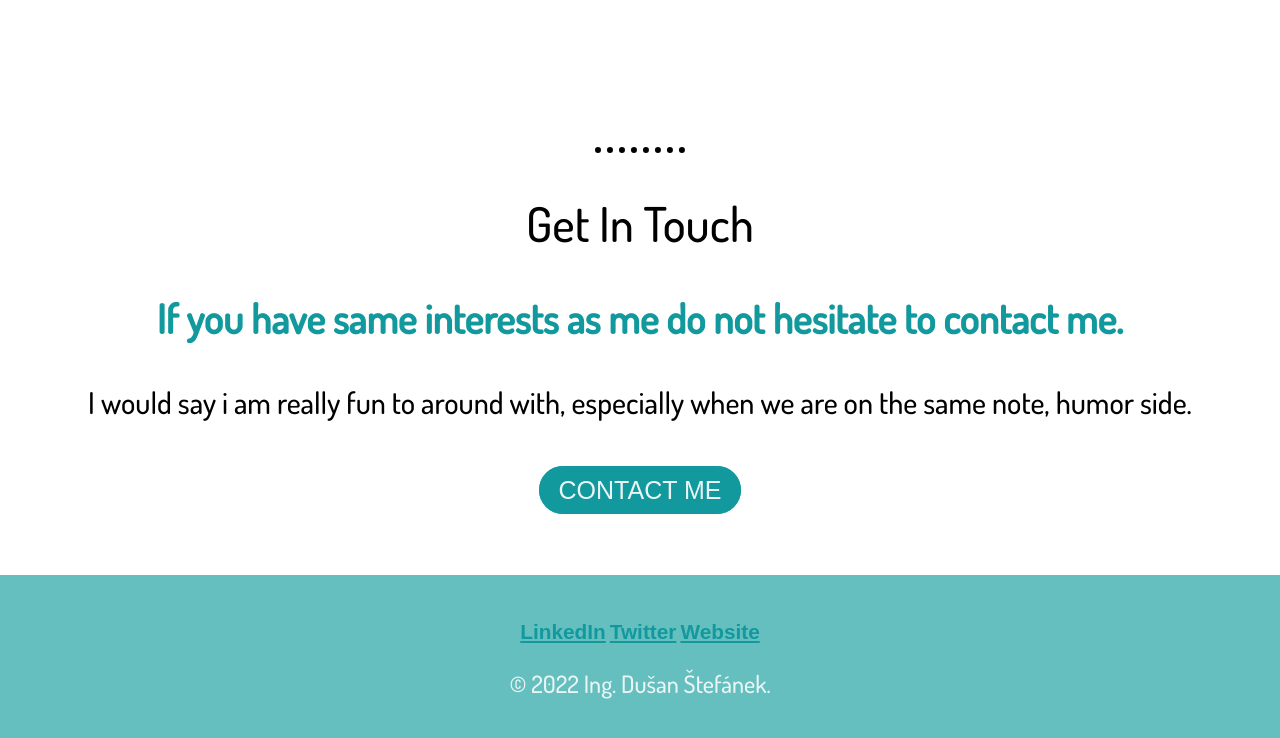
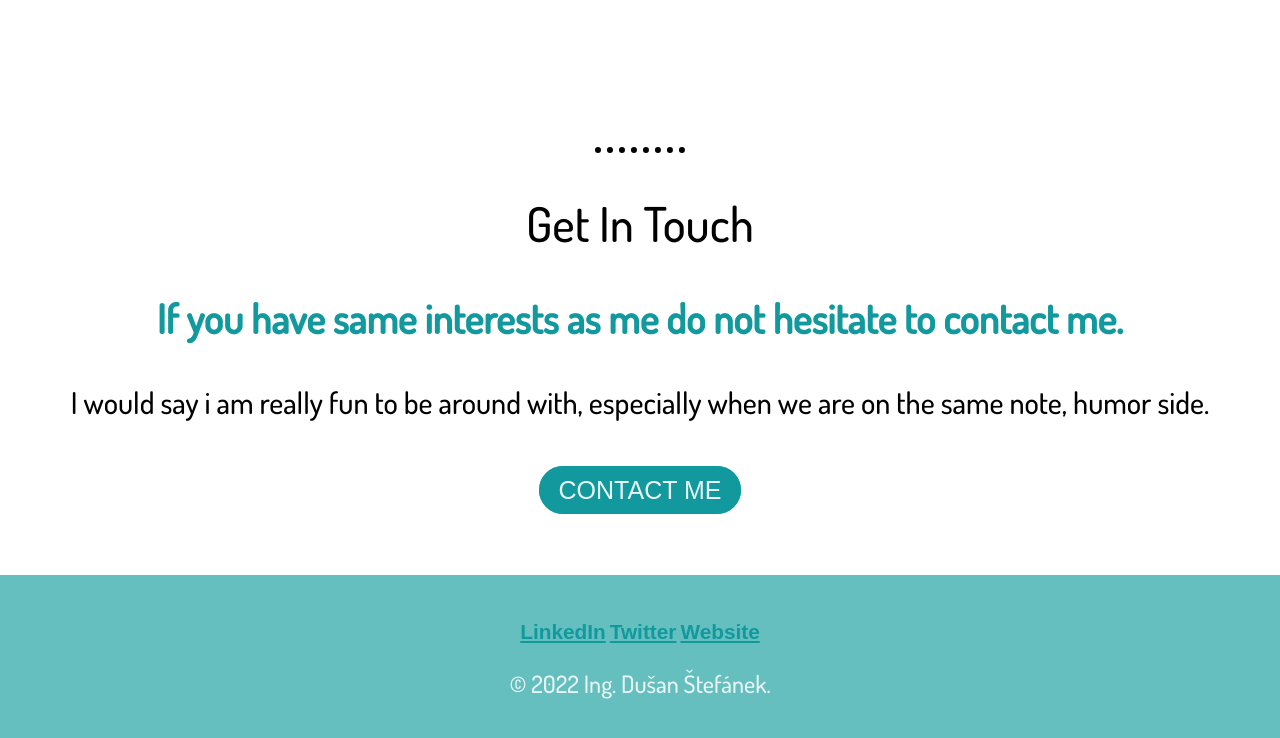
Before and after one commit to yuke347/cv, a plain HTML site: page index.html in a window 1280 px wide. Shown: the part 2791-3529 px from the top of the page. Drawn offline with Linux system fonts and the light colour scheme; a web font is replaced by a local one.

Commit message:
Update index.html

```diff
--- a/index.html
+++ b/index.html
@@ -49,7 +49,7 @@
   <div class="contact-me">
     <h2>Get In Touch</h2>
     <h3>If you have same interests as me do not hesitate to contact me.</h3>
-    <p style="padding-bottom:25px">I would say i am really fun to around with, especially when we are on the same note, humor side.</p>
+    <p style="padding-bottom:25px">I would say i am really fun to be around with, especially when we are on the same note, humor side.</p>
     <a class="btn" href="mailto:kurztest122@gmail.com">CONTACT ME</a>
   </div>
 </div>
```
